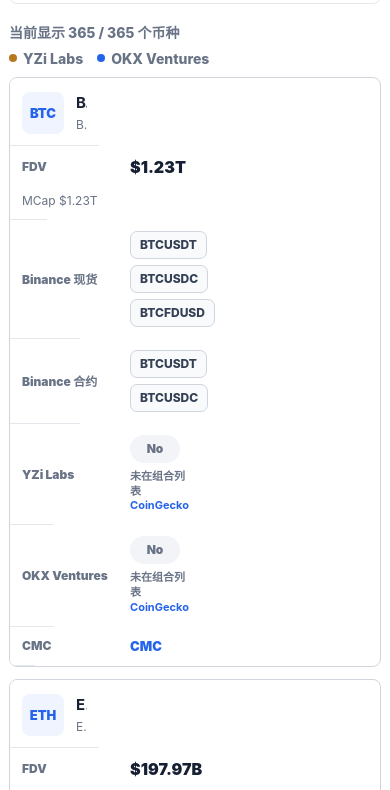
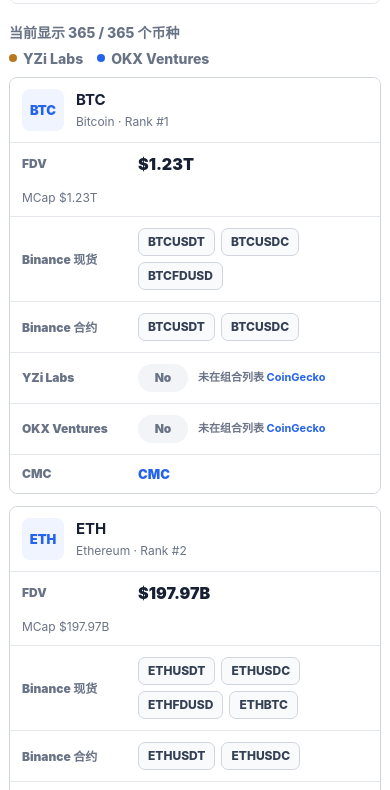
Before and after one commit to 0xTrunix/Binance-or-OKX-Investment-Index, a website: page index.html in a window 390 px wide. Shown: the part 813-1603 px from the top of the page. Drawn offline with Linux system fonts and the light colour scheme.

Commit message:
Fix mobile card layout

```diff
--- a/styles.css
+++ b/styles.css
@@ -579,14 +579,14 @@ td:nth-child(7) {
 
   table,
   tbody,
-  tr,
-  td {
+  tr {
     display: block;
     width: 100%;
   }
 
   table {
     min-width: 0;
+    table-layout: auto;
   }
 
   thead {
@@ -605,14 +605,17 @@ td:nth-child(7) {
     overflow: hidden;
   }
 
-  td {
+  table tbody tr td:nth-child(n) {
     display: grid;
+    width: 100%;
+    max-width: none;
     grid-template-columns: 112px minmax(0, 1fr);
     gap: 12px;
     align-items: center;
     min-height: 0;
     padding: 12px 14px;
     border-bottom: 1px solid var(--line);
+    text-align: left;
   }
 
   td::before {
@@ -620,9 +623,10 @@ td:nth-child(7) {
     color: var(--muted);
     font-size: 12px;
     font-weight: 900;
+    white-space: nowrap;
   }
 
-  td:first-child {
+  table tbody tr td:first-child {
     grid-template-columns: 1fr;
     padding-top: 14px;
   }
@@ -631,10 +635,8 @@ td:nth-child(7) {
     display: none;
   }
 
-  td:nth-child(5),
-  td:nth-child(6),
-  td:nth-child(7) {
-    text-align: left;
+  table tbody tr td:last-child {
+    border-bottom: 0;
   }
 
   .pair-list {
@@ -642,12 +644,35 @@ td:nth-child(7) {
   }
 
   .coin {
+    width: 100%;
     grid-template-columns: 42px minmax(0, 1fr);
   }
 
   .avatar {
     width: 42px;
     height: 42px;
+  }
+
+  .coin strong,
+  .coin small {
+    overflow: visible;
+    text-overflow: clip;
+    white-space: normal;
+  }
+
+  .investment-cell {
+    grid-template-columns: auto minmax(0, 1fr);
+    column-gap: 10px;
+    align-items: center;
+  }
+
+  .investment-cell small,
+  .investment-cell .review-flag {
+    margin: 0;
+  }
+
+  .investment-cell .review-flag {
+    grid-column: 2;
   }
 }
 
@@ -656,9 +681,13 @@ td:nth-child(7) {
     width: min(100vw - 18px, 420px);
   }
 
-  td {
-    grid-template-columns: 96px minmax(0, 1fr);
+  table tbody tr td:nth-child(n) {
+    grid-template-columns: 104px minmax(0, 1fr);
     padding: 11px 12px;
+  }
+
+  table tbody tr td:first-child {
+    grid-template-columns: 1fr;
   }
 }
 
```
